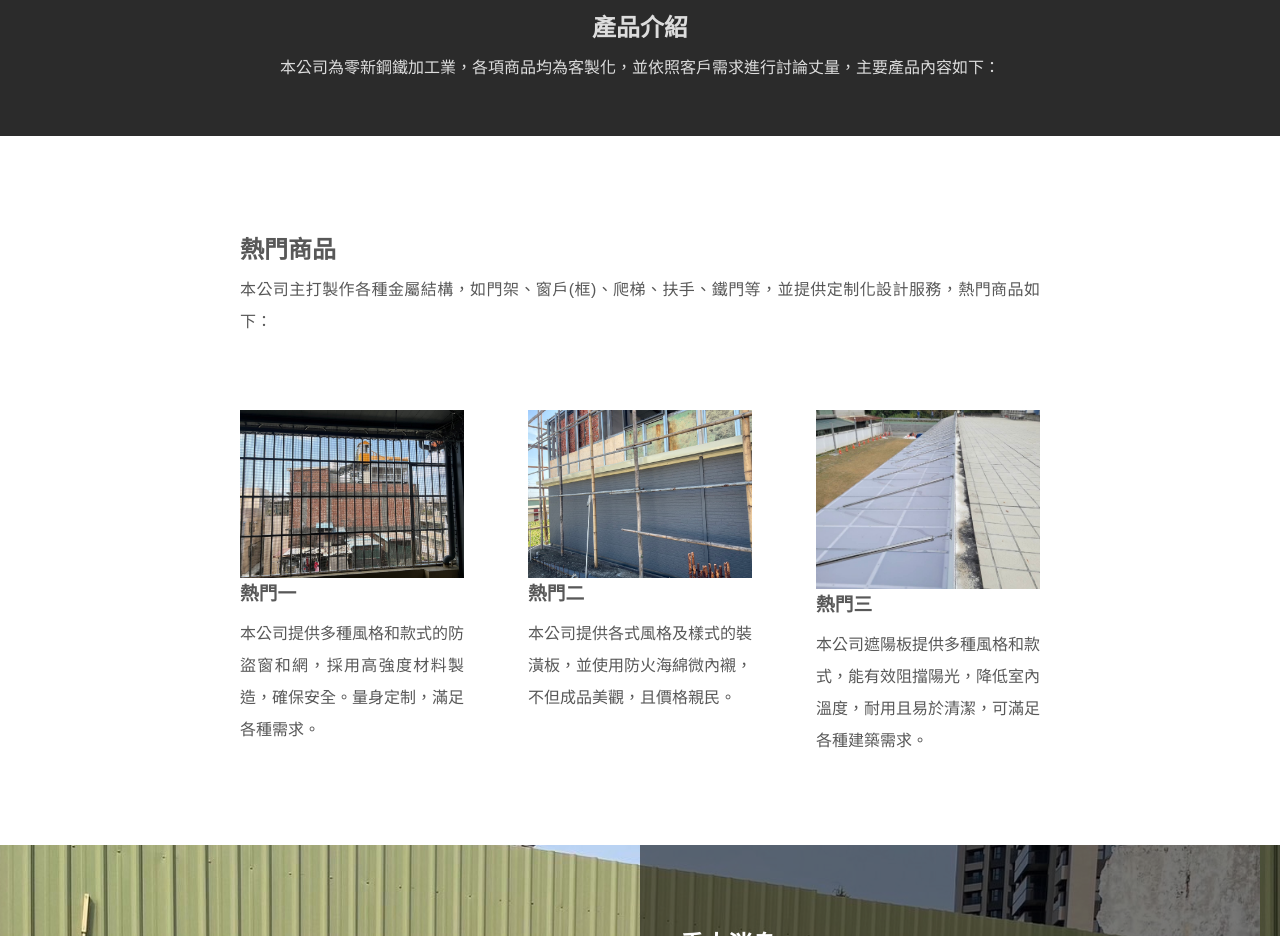
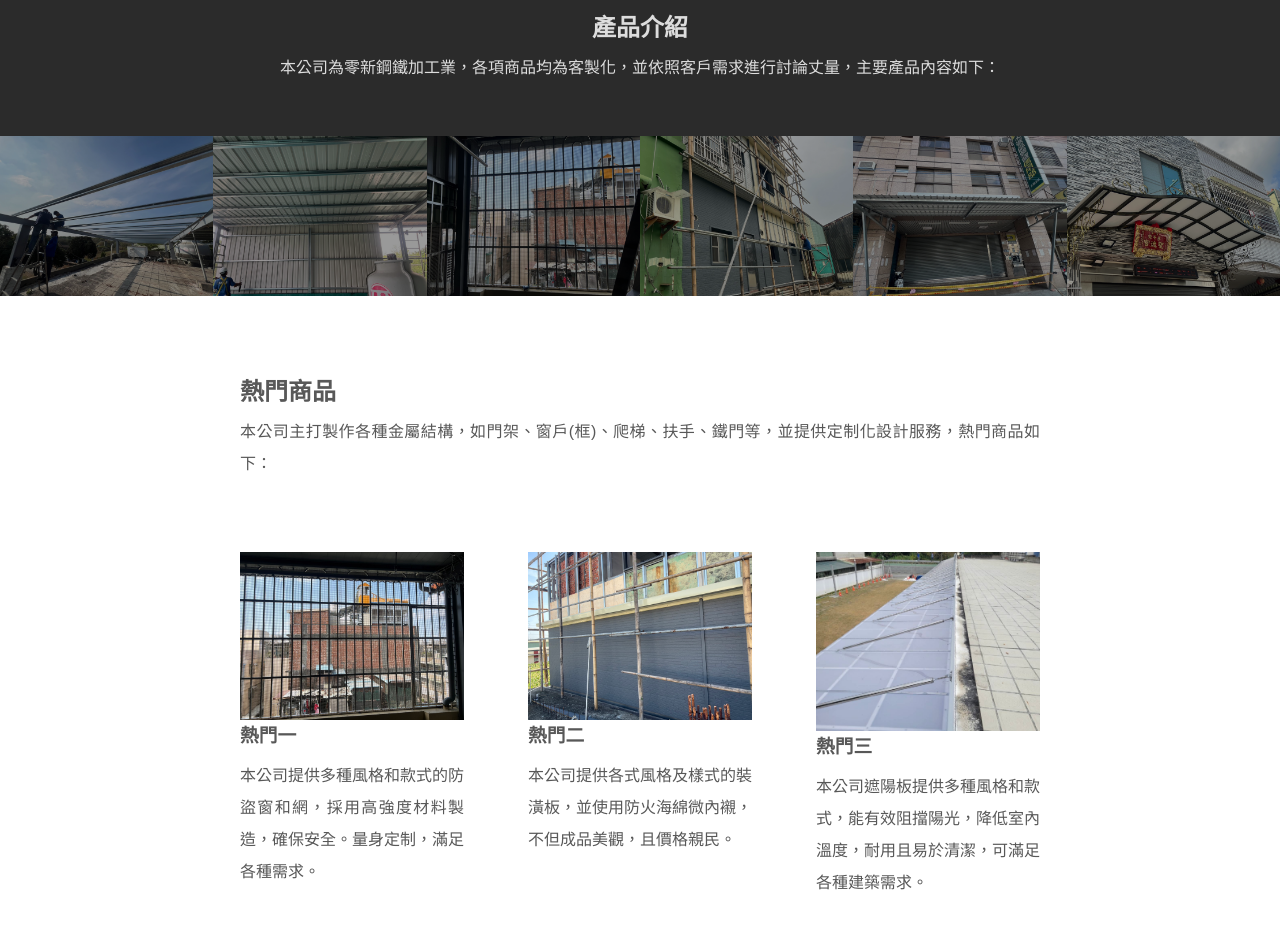
Before and after one commit to zongweizong/zongweizong.github.io, a plain HTML site: page index.html in a window 1280 px wide. Shown: the part 1520-2456 px from the top of the page. Drawn offline with Linux system fonts and the light colour scheme.

Commit message:
Add files via upload

```diff
--- a/index.html
+++ b/index.html
@@ -110,27 +110,27 @@
             <p>本公司為零新鋼鐵加工業，各項商品均為客製化，並依照客戶需求進行討論丈量，主要產品內容如下：</p>
         </div>
         <div class="grid-6 grid-md-4 grid-lg-2">
-            <img src="..images/骨架架設.jpg" alt="">
+            <img src="images/骨架架設.jpg" alt="">
             <h3>骨架架設</h3>
         </div>
         <div class="grid-6 grid-md-4 grid-lg-2">
-            <img src="../我的作品/images/浪板架設.jpg" alt="">
+            <img src="images/浪板架設.jpg" alt="">
             <h3>浪板架設</h3>
         </div>
         <div class="grid-6 grid-md-4 grid-lg-2">
-            <img src="../我的作品/images/防盜窗、網2.jpg" alt="">
+            <img src="images/防盜窗、網2.jpg" alt="">
             <h3>防盜窗及防盜網架設</h3>
         </div>
         <div class="grid-6 grid-md-4 grid-lg-2">
-            <img src="..images/裝潢版.jpg" alt="">
+            <img src="images/裝潢版.jpg" alt="">
             <h3>裝潢板安裝</h3>
         </div>
         <div class="grid-6 grid-md-4 grid-lg-2">
-            <img src="..images/鐵皮遮雨棚.jpg" alt="">
+            <img src="images/鐵皮遮雨棚.jpg" alt="">
             <h3>遮雨棚</h3>
         </div>
         <div class="grid-6 grid-md-4 grid-lg-2">
-            <img src="..images/鍛造商品3.jpg" alt="">
+            <img src="images/鍛造商品3.jpg" alt="">
             <h3>鍛造商品</h3>
         </div>
     </div>
```
